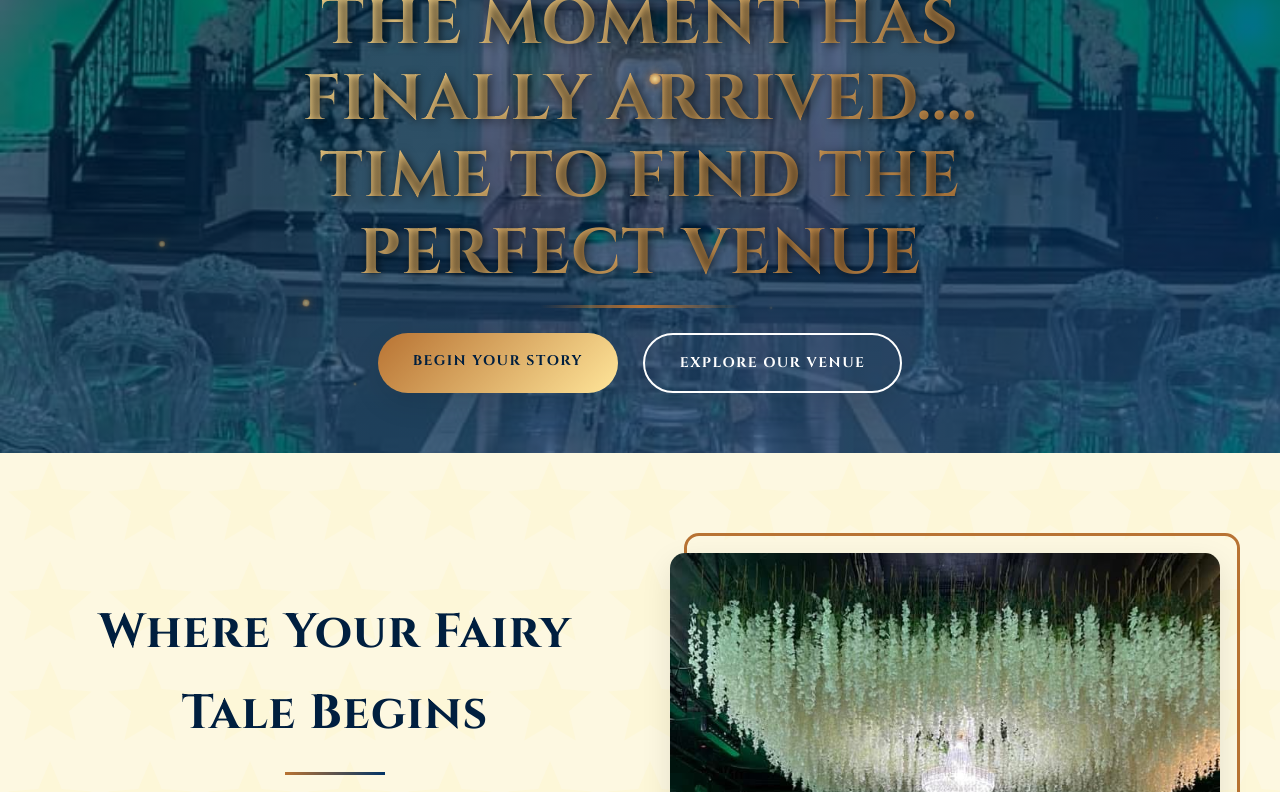
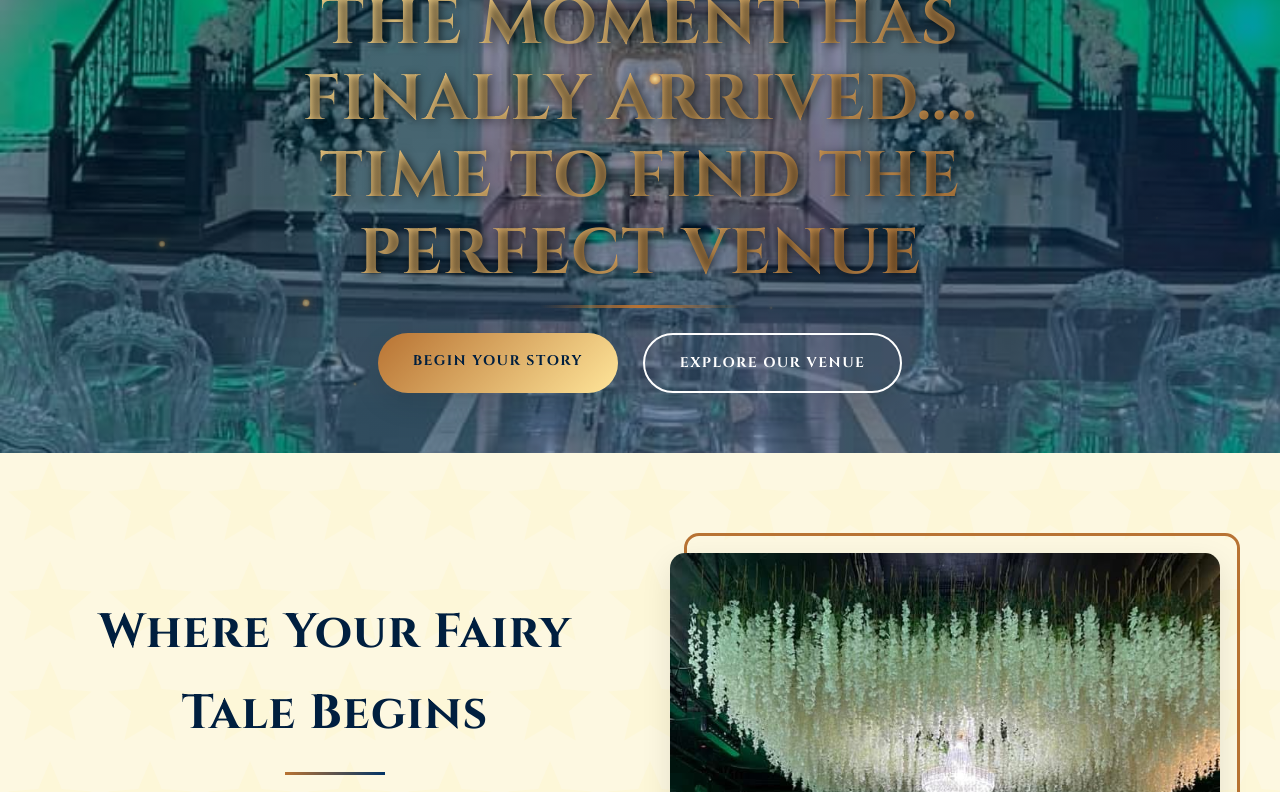
Before and after one commit to MenutechDeveloper/rehobotreceptionthalls, a plain HTML site: page docs/index.html in a window 1280 px wide. Shown: the part 347-1139 px from the top of the page. Drawn offline with Linux system fonts and the light colour scheme.

Commit message:
Update index.html

```diff
--- a/docs/index.html
+++ b/docs/index.html
@@ -297,7 +297,7 @@
             left: 0;
             width: 100%;
             height: 100%;
-            background: linear-gradient(135deg, rgba(0, 31, 63, 0.6) 0%, rgba(0, 51, 102, 0.7) 100%);
+            background: linear-gradient(135deg, rgba(0, 31, 63, 0.4) 0%, rgba(0, 51, 102, 0.5) 100%);
             z-index: -1;
         }
 
@@ -1868,6 +1868,7 @@
                 }
             });
 
+            // Cerrar modal con tecla Escape
             document.addEventListener('keydown', function(e) {
                 if (e.key === 'Escape' && modal.style.display === 'block') {
                     modal.style.display = 'none';
```
